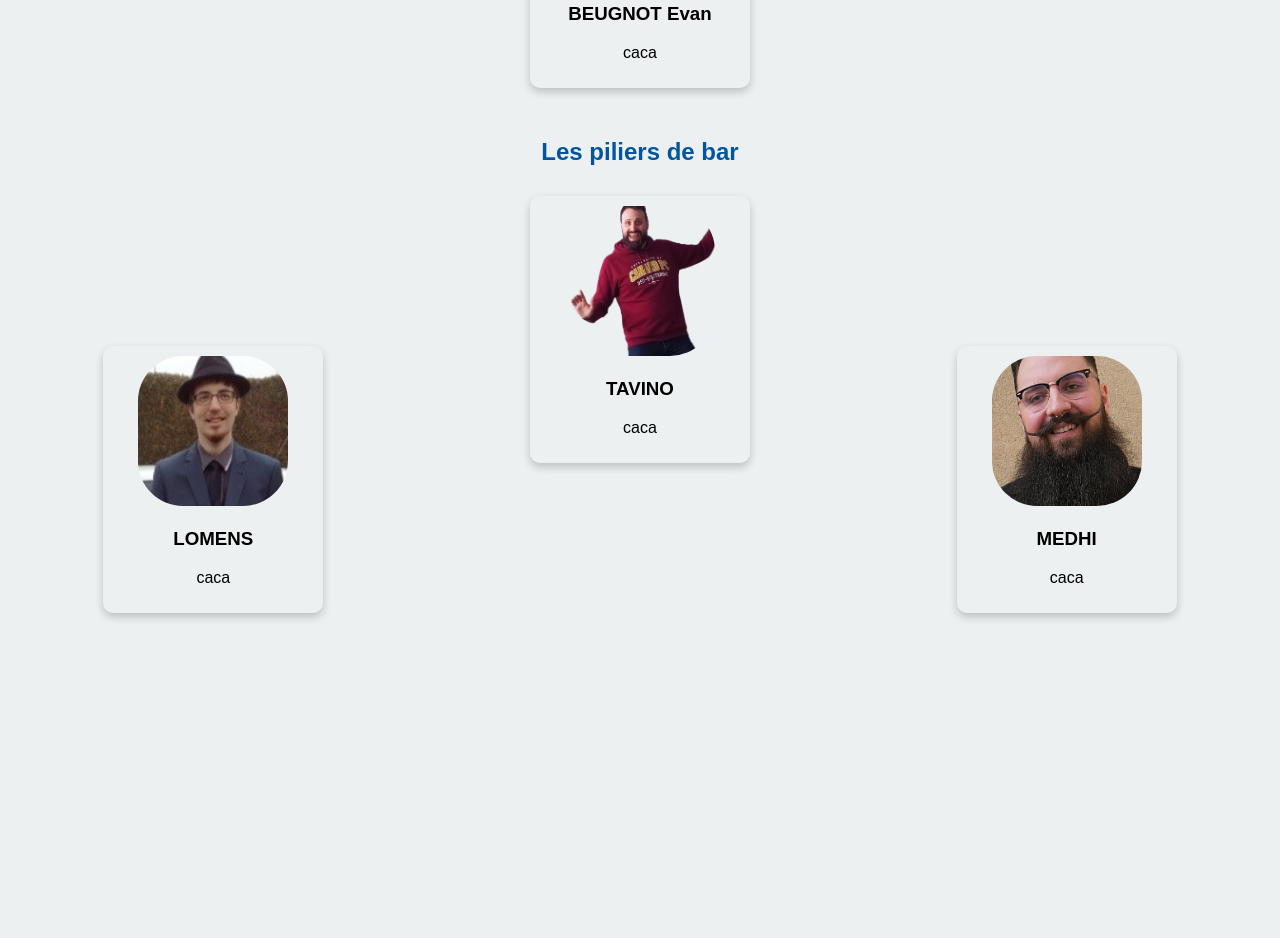
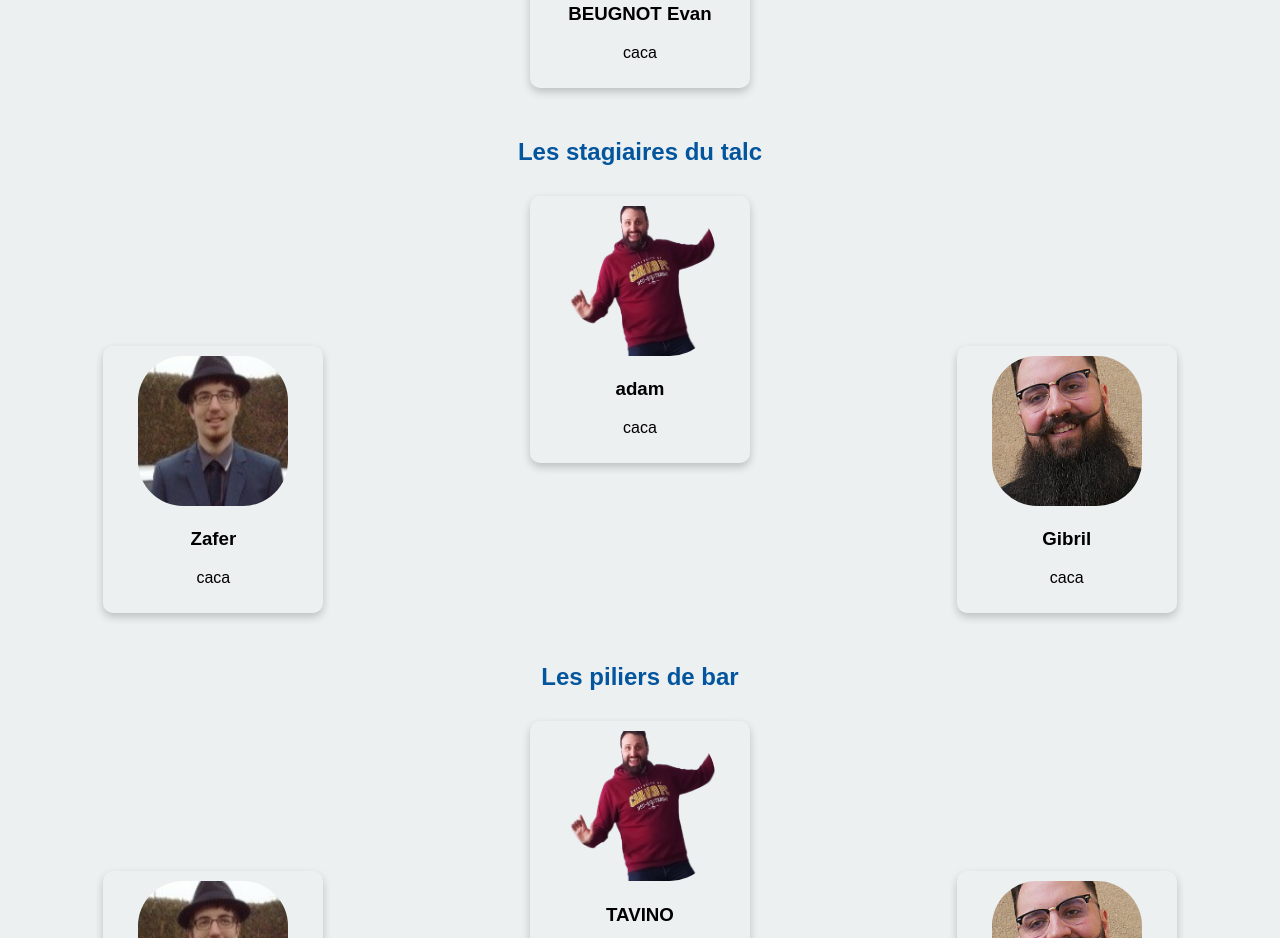
Before and after one commit to OIILury/TalcMexicains, a plain HTML site: page index.html in a window 1280 px wide. Shown: the part 1160-2098 px from the top of the page. Before the commit the page ends 1813 px from the top, so only its background shows below. Drawn offline with Linux system fonts and the light colour scheme.

Commit message:
caca maj

```diff
--- a/index.html
+++ b/index.html
@@ -90,6 +90,31 @@
             </div>
         </section>
 
+        <h2>Les stagiaires du talc</h2>
+        <section class="team">
+            <div class="col-1">
+                <div class="member">
+                    <img src="img/lomens.jfif" alt="Les piliers de bar">
+                    <h3>Zafer</h3>
+                    <p>caca</p>
+                </div>
+            </div>
+            <div class="col-2">
+                <div class="member">
+                    <img src="img/tavino.webp" alt="Les piliers de bar">
+                    <h3>adam</h3>
+                    <p>caca</p>
+                </div>
+            </div>
+            <div class="col-3">
+                <div class="member">
+                    <img src="img/medhi.png" alt="Les piliers de bar">
+                    <h3>Gibril</h3>
+                    <p>caca</p>
+                </div>
+            </div>
+        </section>
+
         <h2>Les piliers de bar</h2>
         <section class="team">
             <div class="col-1">
```
Also changed, not shown: contact.html (+2 -2 lines), histoire.html (+2 -2 lines), project.html (+2 -2 lines).
